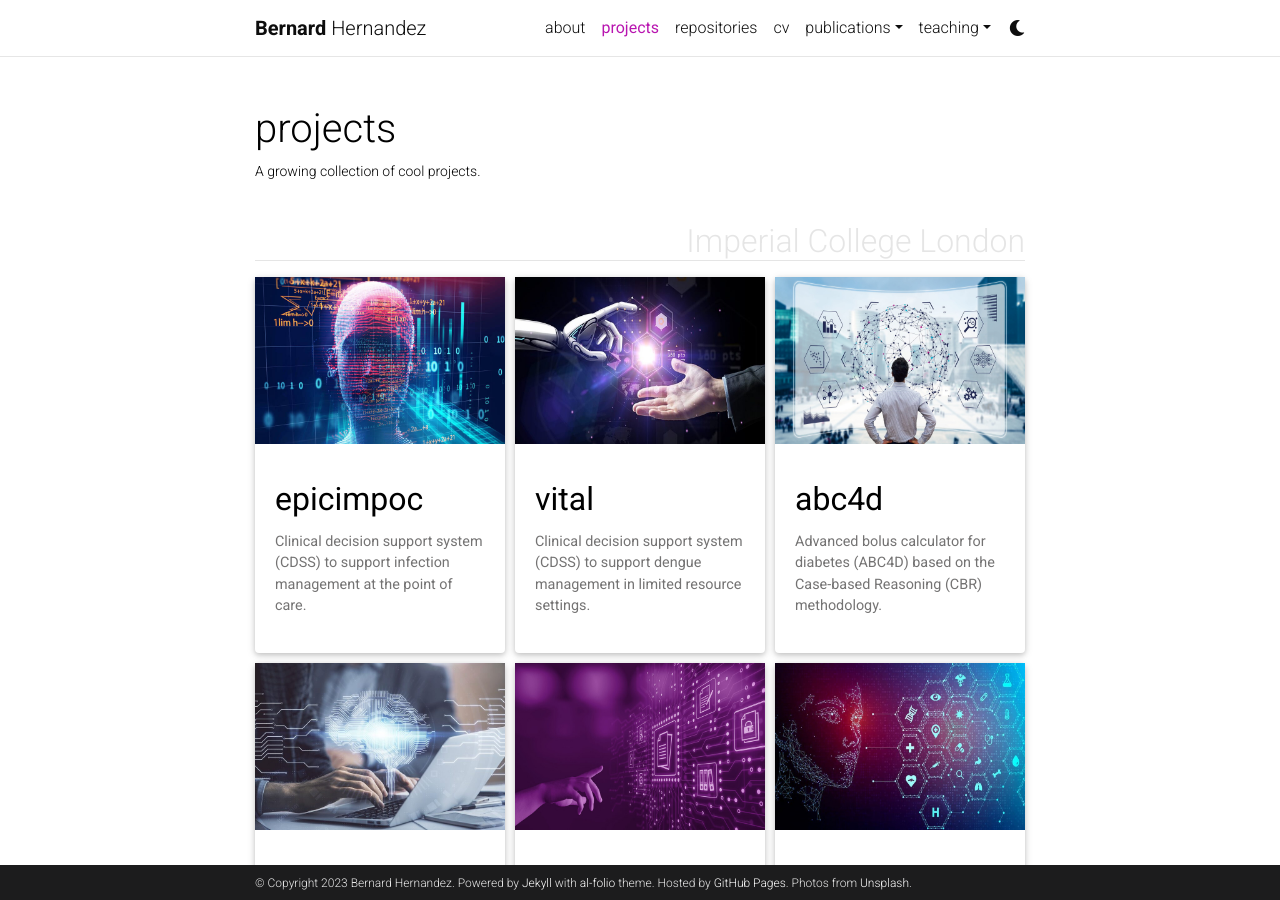
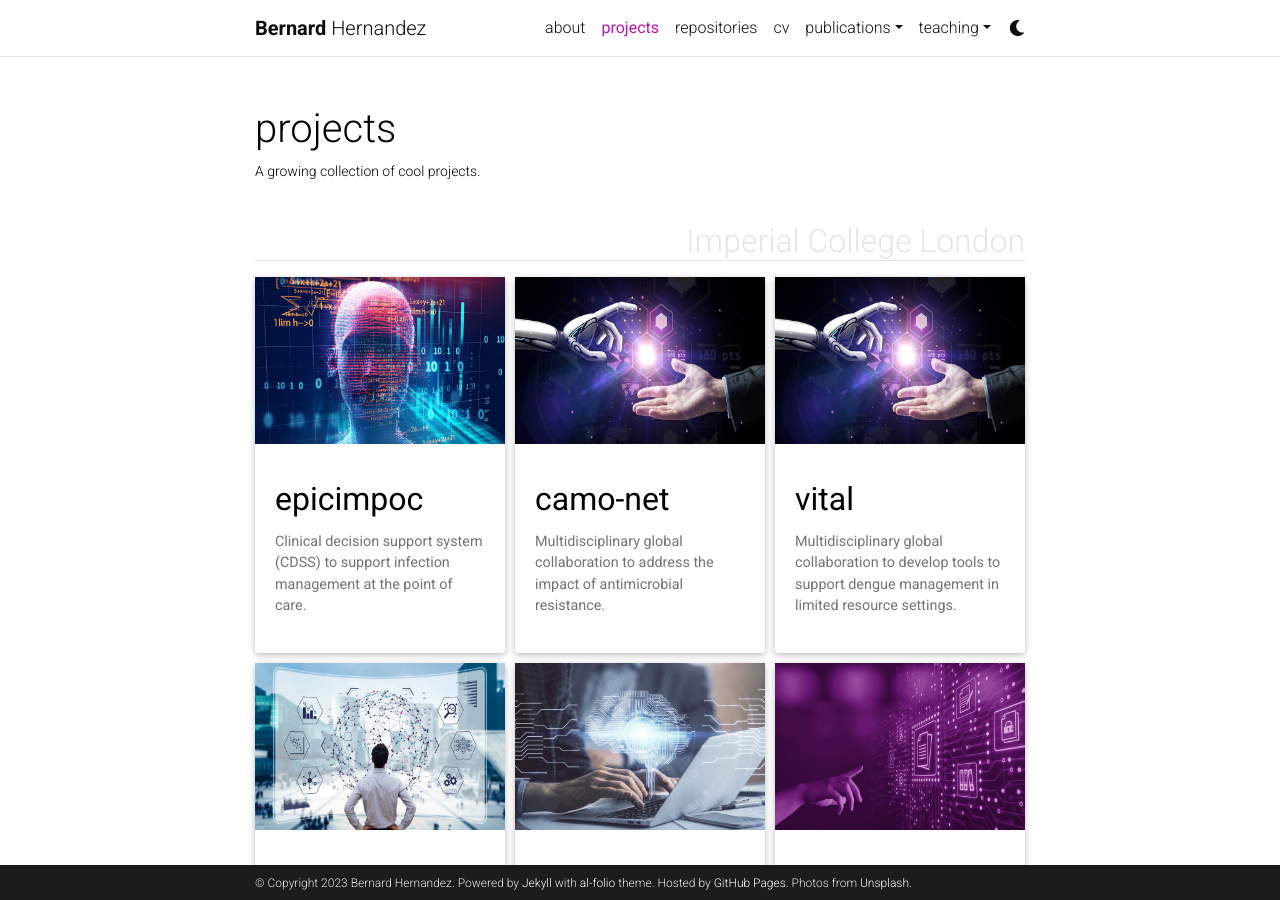
Before and after one commit to bahp/portfolio-academic, a Jekyll site: the page built from _pages/projects.md, in a window 1280 px wide and 900 px high. Built offline with Jekyll 4.4.1, drawn with Linux system fonts in a browser that asks for light colours; full-size pictures stand in for the smaller copies a plugin makes; comment, search, counter and statistics services are not loaded; a style sheet for code colours, icons or effects is not loaded; some of the changed lines change nothing that is shown.

Commit message:
~ edit vital and added camo-net

```diff
--- /dev/null
+++ b/_projects/camonet.md
@@ -0,0 +1,100 @@
+---
+layout: page
+title: CAMO-NET
+description: Multidisciplinary global collaboration to address the impact of antimicrobial resistance.
+img: assets/resources/backgrounds/thumbnails/background-4.jpeg
+importance: 2
+category: Imperial College London
+---
+
+<a href="https://camonet.org/"
+   class="" target="_blank">
+   Official CAMO-Net site
+   <i class="fa fa-sm fa-link" aria-hidden="true"></i>
+</a>
+
+<b>Role:</b> Postdoctoral researcher
+
+<p align="justify">
+    The Centres for Antimicrobial Optimisation Network (CAMO-Net) is a unique global research partnership
+    which brings together institutions from Africa, Asia, Europe and South America to optimise antimicrobial
+    use globally. With up to £11m in funding from <a href="https://wellcome.ac.uk/">Wellcome Trust</a>,
+    this ground-breaking consortium will support translational research to address major drivers of
+    antimicrobial resistance, using a bespoke funding model to help enhance global health research equity.
+    The consortium brings together research teams from five national hubs; the
+    <a href="https://www.liverpool.ac.uk/">University of Liverpool (UOL)</a> and
+    <a href="https://www.imperial.ac.uk/">Imperial College London (ICL)</a> in the UK, the
+    <a href="">Amrita Institute of Medical Sciences (AIMS)</a> and the
+    <a href="">Postgraduate Institute of Medical Education and Research (PGIMER)</a> in India,
+    <a href="https://uct.ac.za/">University of Cape Town (UCT)</a> in South Africa, the
+    <a href="https://idi.mak.ac.ug/">Infectious Diseases Institute</a> in Uganda, and the Faculty of
+    Medicine at the <a href="https://www5.usp.br/">University of São Paulo (USP)</a> in Brazil. These national
+    hubs are built on existing collaborations and bring world class researchers together to address the
+    global threat of AMR with local expertise.
+</p>
+
+<p align="justify">
+    The five national hubs are supported by three technical support and development centres. These
+    quality-assured technology, research and development laboratories that support CAMO-Net activities
+    are: the
+    <a href="https://www.ug.edu.gh/">University of Ghana</a> in Ghana, the
+    <a href="https://kcn.unima.mw/">Kamuzu University</a> in Malawi and the
+    <a href="https://www.tropmedres.ac/">Mahidol Oxford Research Unit (MORU)</a> Tropical Health Network in
+    Thailand.
+</p>
+
+<p align="justify">
+    Finally, the consortium includes three shadow national sites: the
+    <a href="https://www.duhs.edu.pk/">Dow University of Health Sciences</a> in Pakistan, the
+    <a href="https://chrfbd.org/">Child Health Research Foundation</a> in Bangladesh and
+    <a href="https://www.unpaz.tl/">Universidade da Paz</a> in Timor-Leste. This shadow national sites
+    participate in network activities to actively build research collaborations and capacity with the
+    national hubs. Our shadow national sites are currently identifying national research priorities and
+    will then conduct a pilot project. The goal for a future iteration of CAMO-Net is that shadow national
+    sites would become National Hubs, and new shadow sites would be identified.
+</p>
+
+<div class="row justify-content-sm-center">
+    {% include figure.html path="assets/resources/camonet/worldmap.jpeg"
+    title="CAMO-Net sites" class="img-fluid rounded z-depth-1" zoomable=true %}
+</div>
+
+<p align="justify">
+    The mission of CAMO-Net is to complement and enhance the existing ecosystem of global programmes
+    designed to alleviate the global burden and impact of antimicrobial resistance (AMR) and poorly
+    treated infections by creating and nurturing a sustainable and equitable ecosystem for global
+    research to optimise the use of antimicrobials in humans. This will be achieved through producing
+    contextually relevant tools, technologies, guidelines, and practices that can be readily implemented
+    with the support of governments and policymakers.
+</p>
+
+
+<div class="row justify-content-sm-center d-none">
+    <div class="col-sm">
+        {% include figure.html path="assets/resources/camonet/liverpool-meeting-data-icl.jpeg"
+        title="CAMO-Net ICL data presenters" class="img-fluid rounded z-depth-1" zoomable=true %}
+    </div>
+    <div class="col-sm pl-md-1 pl-lg-1 pl-xl-1">
+        {% include figure.html path="assets/resources/camonet/liverpool-meeting-data-all.jpeg"
+        title="CAMO-Net UOL and ICL" class="img-fluid rounded z-depth-1" zoomable=true %}
+    </div>
+    <div class="col-sm pl-md-1 pl-lg-1 pl-xl-1">
+        {% include figure.html path="assets/resources/camonet/liverpool-meeting-people.jpeg"
+        title="CAMO-Net people" class="img-fluid rounded z-depth-1" zoomable=true %}
+    </div>
+</div>
+
+
+<ul>
+    <li>Twitter account: <a href="https://twitter.com/CAMO_Net1">@CAMO_Net1</a></li>
+    <li>Featured in <a href="https://www.imperial.ac.uk/news/244413/new-global-research-consortium-established-optimise/">Imperial College London</a> news</li>
+    <li>Featured in <a href="https://www.europeanpharmaceuticalreview.com/news/182060/global-research-consortium-to-help-address-antimicrobial-resistance/">European Pharmaceutical</a> news</li>
+    <li>Included in <a href="https://www.europeanpharmaceuticalreview.com/organisations/centres-for-antimicrobial-optimisation-network-camo-net/"> European Pharmaceutical</a> organisations</li>
+    <li>Featured in <a href="https://news.liverpool.ac.uk/2023/04/20/new-global-research-consortium-to-optimise-antimicrobial-use-in-humans/">University of Liverpool</a> news</li>
+</ul>
+
+
+#### Publications
+
+<div class="publications">
+</div>
--- a/_projects/vital.md
+++ b/_projects/vital.md
@@ -1,7 +1,7 @@
 ---
 layout: page
 title: VITAL
-description: Clinical decision support system (CDSS) to support dengue management in limited resource settings.
+description: Multidisciplinary global collaboration to develop tools to support dengue management in limited resource settings.
 img: assets/resources/backgrounds/thumbnails/background-4.jpeg
 importance: 2
 category: Imperial College London
```
